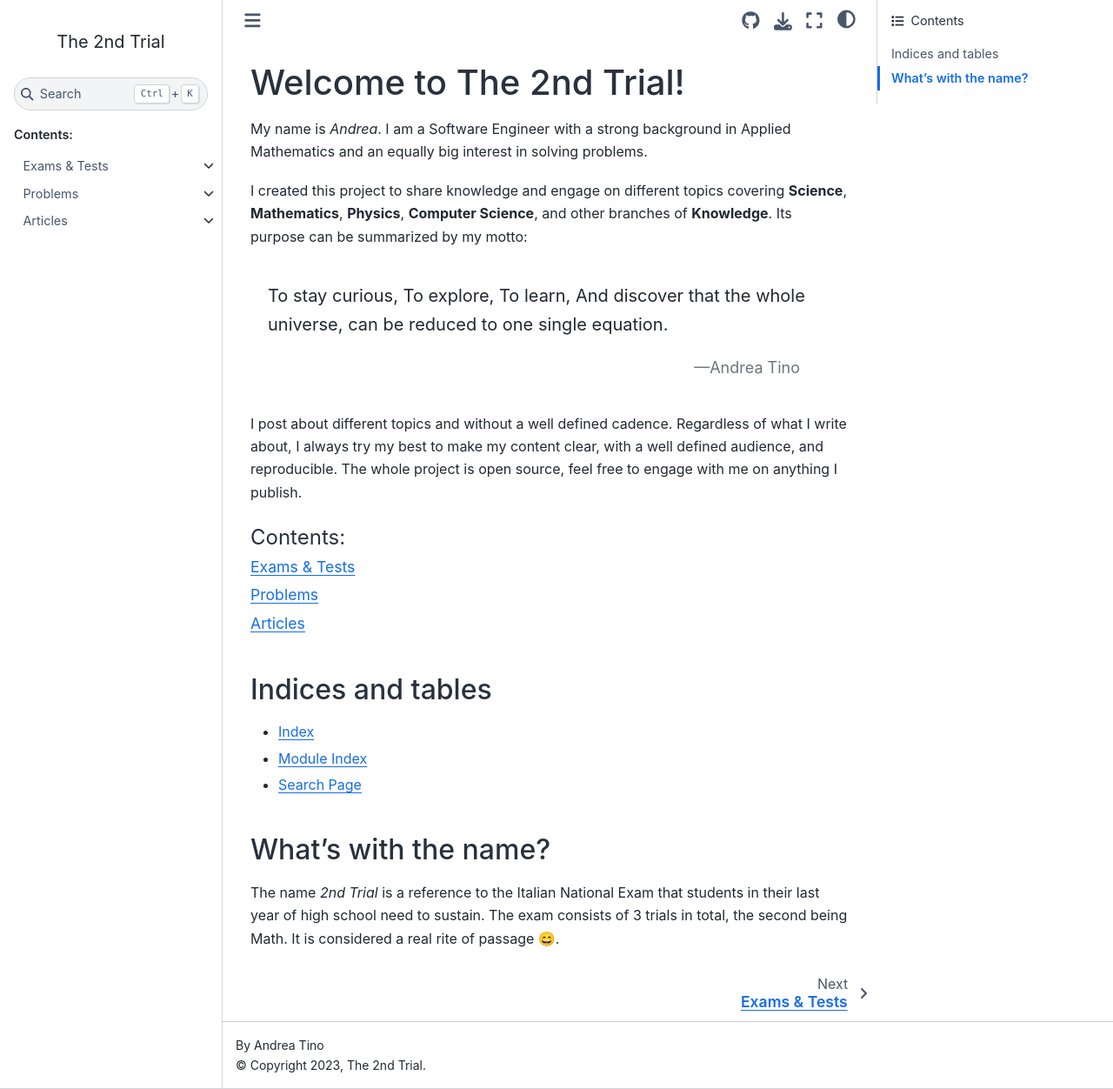
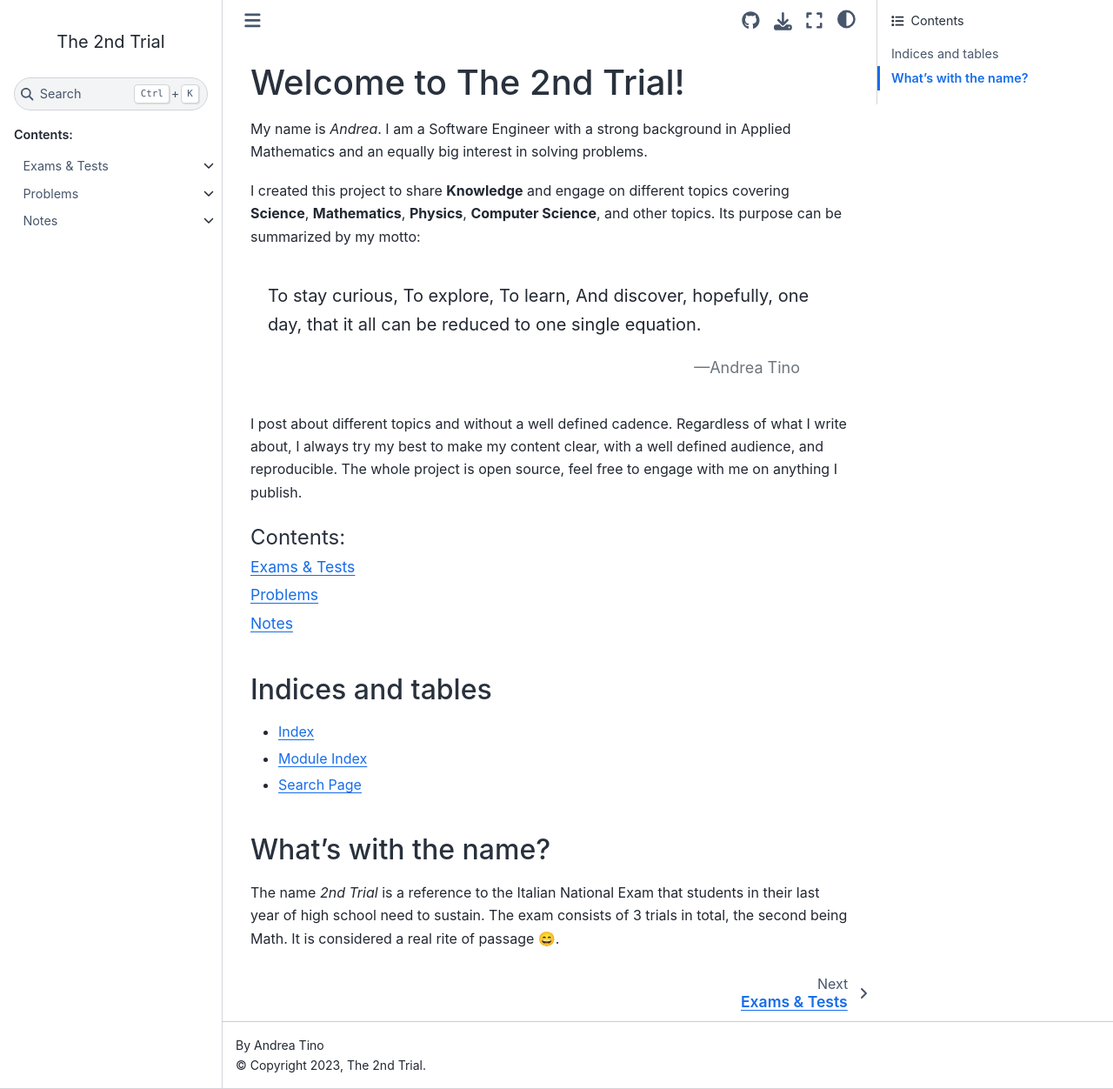
Before and after one commit to the-second-trial/the-second-trial, a Sphinx documentation site: the page built from docs/source/index.rst, in a window 1280 px wide and 1252 px high. Shown: the whole window at 87% size. Built offline with Sphinx 7.4.7 and the Sphinx Book theme 1.1.4, drawn with Linux system fonts in a browser that asks for light colours.

```diff
--- a/docs/source/index.rst
+++ b/docs/source/index.rst
@@ -8,7 +8,7 @@ Welcome to The 2nd Trial!
 
 My name is *Andrea*. I am a Software Engineer with a strong background in Applied Mathematics and an equally big interest in solving problems.
 
-I created this project to share knowledge and engage on different topics covering **Science**, **Mathematics**, **Physics**, **Computer Science**, and other branches of **Knowledge**.
+I created this project to share **Knowledge** and engage on different topics covering **Science**, **Mathematics**, **Physics**, **Computer Science**, and other topics.
 Its purpose can be summarized by my motto:
 
 .. epigraph::
@@ -16,8 +16,8 @@ Its purpose can be summarized by my motto:
    To stay curious,
    To explore,
    To learn,
-   And discover that the whole universe,
-   can be reduced to one single equation.
+   And discover, hopefully, one day,
+   that it all can be reduced to one single equation.
 
    -- Andrea Tino
 
@@ -31,7 +31,7 @@ The whole project is open source, feel free to engage with me on anything I publ
 
    content/exams_tests/default
    content/problems/default
-   content/articles/default
+   content/notes/default
 
 Indices and tables
 ------------------
```
Also changed, not shown: docs/source/content/notes/default.rst (renamed from docs/source/content/articles/default.rst, +6 -5 lines), docs/source/content/notes/queuing/basics.md (added, +13 -0 lines), docs/source/content/notes/queuing/default.rst (added, +21 -0 lines), docs/source/content/problems/avg_shadow/30042023_part1/default.md (+23 -16 lines), 1 other file.
